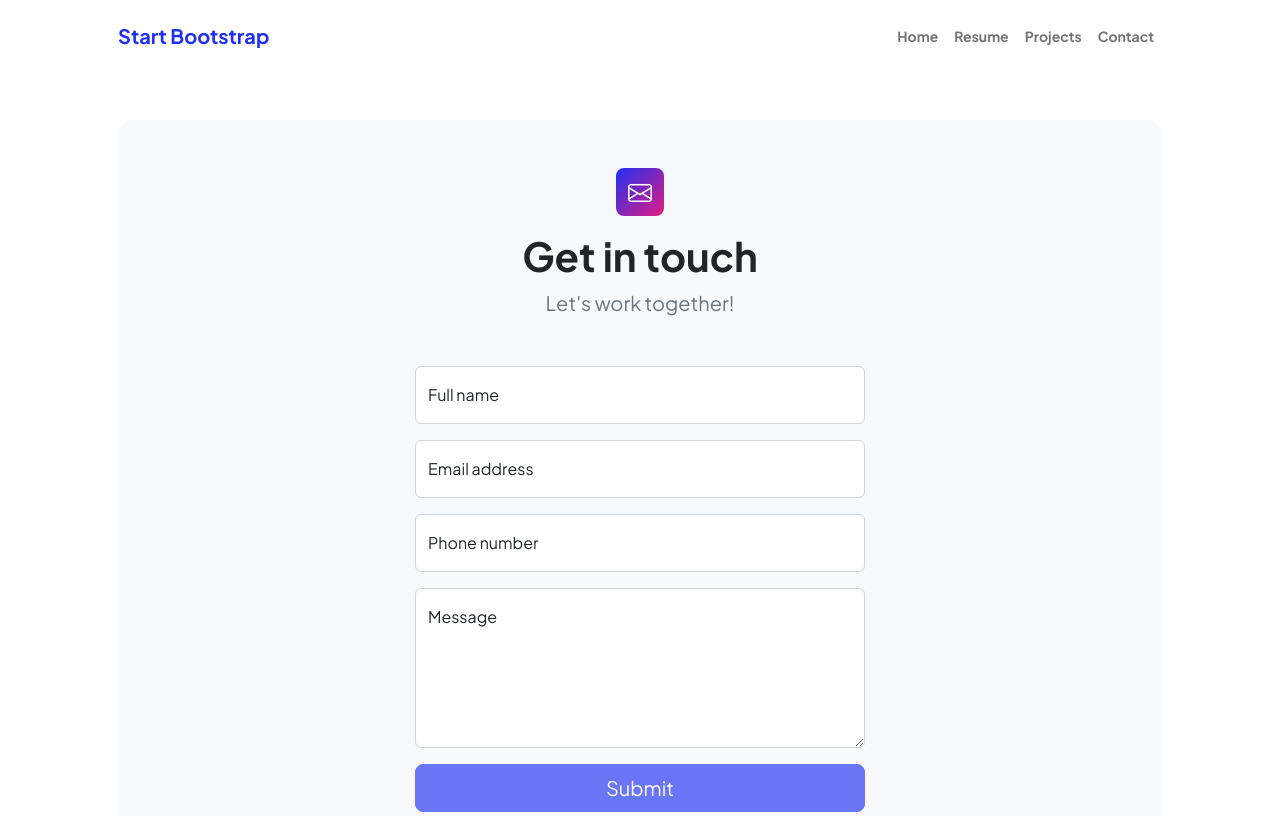
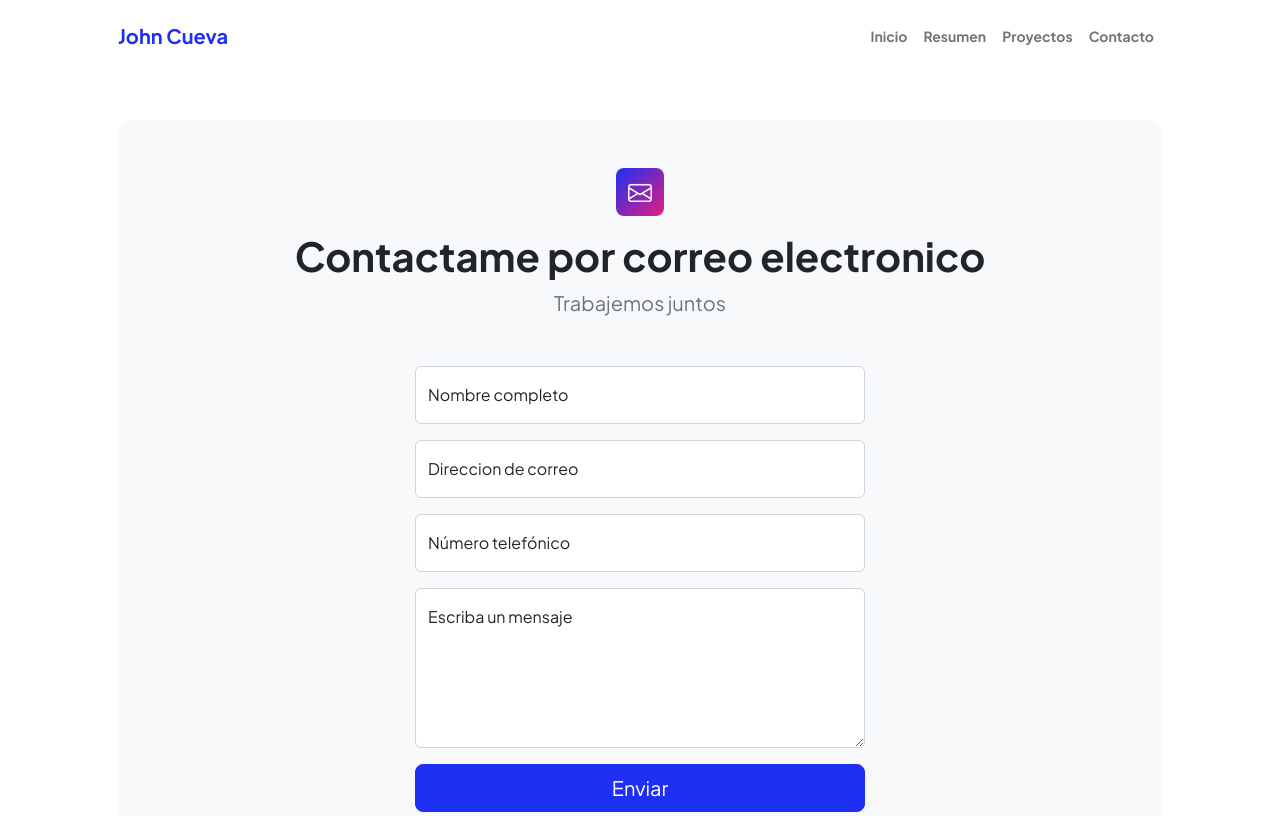
Before and after one commit to castiel336/JohnCueva, a plain HTML site: page contacto.html in a window 1280 px wide. Shown: the top 816 px of the page. Drawn offline with nearby package versions, Linux system fonts and the light colour scheme.

Commit message:
Nueva versionb contacto actualizado

```diff
--- a/contact.html
+++ b/contacto.html
@@ -5,31 +5,26 @@
         <meta name="viewport" content="width=device-width, initial-scale=1, shrink-to-fit=no" />
         <meta name="description" content />
         <meta name="author" content />
-        <title>Modern Business - Start Bootstrap Template</title>
-        <!-- Favicon-->
+        <title>John Cueva </title>
         <link rel="icon" type="image/x-icon" href="assets/favicon.ico" />
-        <!-- Custom Google font-->
         <link rel="preconnect" href="https://fonts.googleapis.com" />
         <link rel="preconnect" href="https://fonts.gstatic.com" crossorigin />
         <link href="https://fonts.googleapis.com/css2?family=Plus+Jakarta+Sans:wght@100;200;300;400;500;600;700;800;900&amp;display=swap" rel="stylesheet" />
-        <!-- Bootstrap icons-->
         <link href="https://cdn.jsdelivr.net/npm/bootstrap-icons@1.8.1/font/bootstrap-icons.css" rel="stylesheet" />
-        <!-- Core theme CSS (includes Bootstrap)-->
         <link href="css/styles.css" rel="stylesheet" />
     </head>
     <body class="d-flex flex-column">
         <main class="flex-shrink-0">
-            <!-- Navigation-->
             <nav class="navbar navbar-expand-lg navbar-light bg-white py-3">
                 <div class="container px-5">
-                    <a class="navbar-brand" href="index.html"><span class="fw-bolder text-primary">Start Bootstrap</span></a>
+                    <a class="navbar-brand" href="index.html"><span class="fw-bolder text-primary">John Cueva</span></a>
                     <button class="navbar-toggler" type="button" data-bs-toggle="collapse" data-bs-target="#navbarSupportedContent" aria-controls="navbarSupportedContent" aria-expanded="false" aria-label="Toggle navigation"><span class="navbar-toggler-icon"></span></button>
                     <div class="collapse navbar-collapse" id="navbarSupportedContent">
                         <ul class="navbar-nav ms-auto mb-2 mb-lg-0 small fw-bolder">
-                            <li class="nav-item"><a class="nav-link" href="index.html">Home</a></li>
-                            <li class="nav-item"><a class="nav-link" href="resume.html">Resume</a></li>
-                            <li class="nav-item"><a class="nav-link" href="projects.html">Projects</a></li>
-                            <li class="nav-item"><a class="nav-link" href="contact.html">Contact</a></li>
+                            <li class="nav-item"><a class="nav-link" href="index.html">Inicio</a></li>
+                            <li class="nav-item"><a class="nav-link" href="resumen.html">Resumen</a></li>
+                            <li class="nav-item"><a class="nav-link" href="Proyectos.html">Proyectos</a></li>
+                            <li class="nav-item"><a class="nav-link" href="contacto.html">Contacto</a></li>
                         </ul>
                     </div>
                 </div>
@@ -41,63 +36,50 @@
                     <div class="bg-light rounded-4 py-5 px-4 px-md-5">
                         <div class="text-center mb-5">
                             <div class="feature bg-primary bg-gradient-primary-to-secondary text-white rounded-3 mb-3"><i class="bi bi-envelope"></i></div>
-                            <h1 class="fw-bolder">Get in touch</h1>
-                            <p class="lead fw-normal text-muted mb-0">Let's work together!</p>
+                            <h1 class="fw-bolder">Contactame por correo electronico</h1>
+                            <p class="lead fw-normal text-muted mb-0">Trabajemos juntos</p>
                         </div>
                         <div class="row gx-5 justify-content-center">
                             <div class="col-lg-8 col-xl-6">
-                                <!-- * * * * * * * * * * * * * * *-->
-                                <!-- * * SB Forms Contact Form * *-->
-                                <!-- * * * * * * * * * * * * * * *-->
-                                <!-- This form is pre-integrated with SB Forms.-->
-                                <!-- To make this form functional, sign up at-->
-                                <!-- https://startbootstrap.com/solution/contact-forms-->
-                                <!-- to get an API token!-->
-                                <form id="contactForm" data-sb-form-api-token="API_TOKEN">
+                                <form id="contactForm" action="https://formspree.io/f/xaygoqzr" method="POST">
                                     <!-- Name input-->
                                     <div class="form-floating mb-3">
                                         <input class="form-control" id="name" type="text" placeholder="Enter your name..." data-sb-validations="required" />
-                                        <label for="name">Full name</label>
-                                        <div class="invalid-feedback" data-sb-feedback="name:required">A name is required.</div>
+                                        <label for="name">Nombre completo</label>
+                                        <div class="invalid-feedback" data-sb-feedback="name:required">Escriba su nombre.</div>
                                     </div>
                                     <!-- Email address input-->
                                     <div class="form-floating mb-3">
                                         <input class="form-control" id="email" type="email" placeholder="name@example.com" data-sb-validations="required,email" />
-                                        <label for="email">Email address</label>
-                                        <div class="invalid-feedback" data-sb-feedback="email:required">An email is required.</div>
-                                        <div class="invalid-feedback" data-sb-feedback="email:email">Email is not valid.</div>
+                                        <label for="email">Direccion de correo</label>
+                                        <div class="invalid-feedback" data-sb-feedback="email:required">Escriba su direccion de correo.</div>
+                                        <div class="invalid-feedback" data-sb-feedback="email:email">Su Email no es valido.</div>
                                     </div>
                                     <!-- Phone number input-->
                                     <div class="form-floating mb-3">
                                         <input class="form-control" id="phone" type="tel" placeholder="(123) 456-7890" data-sb-validations="required" />
-                                        <label for="phone">Phone number</label>
+                                        <label for="phone">Número telefónico</label>
                                         <div class="invalid-feedback" data-sb-feedback="phone:required">A phone number is required.</div>
                                     </div>
                                     <!-- Message input-->
                                     <div class="form-floating mb-3">
                                         <textarea class="form-control" id="message" type="text" placeholder="Enter your message here..." style="height: 10rem" data-sb-validations="required"></textarea>
-                                        <label for="message">Message</label>
-                                        <div class="invalid-feedback" data-sb-feedback="message:required">A message is required.</div>
+                                        <label for="message">Escriba un mensaje</label>
+                                        <div class="invalid-feedback" data-sb-feedback="message:required">Escriba un mensaje.</div>
                                     </div>
-                                    <!-- Submit success message-->
-                                    <!---->
-                                    <!-- This is what your users will see when the form-->
-                                    <!-- has successfully submitted-->
+
                                     <div class="d-none" id="submitSuccessMessage">
                                         <div class="text-center mb-3">
                                             <div class="fw-bolder">Form submission successful!</div>
-                                            To activate this form, sign up at
+
                                             <br />
                                             <a href="https://startbootstrap.com/solution/contact-forms">https://startbootstrap.com/solution/contact-forms</a>
                                         </div>
                                     </div>
-                                    <!-- Submit error message-->
-                                    <!---->
-                                    <!-- This is what your users will see when there is-->
-                                    <!-- an error submitting the form-->
+
                                     <div class="d-none" id="submitErrorMessage"><div class="text-center text-danger mb-3">Error sending message!</div></div>
-                                    <!-- Submit Button-->
-                                    <div class="d-grid"><button class="btn btn-primary btn-lg disabled" id="submitButton" type="submit">Submit</button></div>
+
+                                    <div class="d-grid"><button class="btn btn-primary btn-lg" id="submitButton" type="submit">Enviar</button></div>
                                 </form>
                             </div>
                         </div>
@@ -123,11 +105,45 @@
         <!-- Bootstrap core JS-->
         <script src="https://cdn.jsdelivr.net/npm/bootstrap@5.2.3/dist/js/bootstrap.bundle.min.js"></script>
         <!-- Core theme JS-->
-        <script src="js/scripts.js"></script>
-        <!-- * * * * * * * * * * * * * * * * * * * * * * * * * * * * * * * * * * * * * * * *-->
-        <!-- * *                               SB Forms JS                               * *-->
-        <!-- * * Activate your form at https://startbootstrap.com/solution/contact-forms * *-->
-        <!-- * * * * * * * * * * * * * * * * * * * * * * * * * * * * * * * * * * * * * * * *-->
-        <script src="https://cdn.startbootstrap.com/sb-forms-latest.js"></script>
+
+        <script>
+            window.formbutton = window.formbutton || function () {
+                (formbutton.q = formbutton.q || []).push(arguments);
+            };
+            formbutton("create", {
+                action: "https://formspree.io/f/xaygoqzr",
+                title: "Contact Form",
+                fields: [
+                    {
+                        name: "name",
+                        label: "Nombre completo",
+                        type: "text",
+                        required: true,
+                    },
+                    {
+                        name: "email",
+                        label: "Direccion de correo",
+                        type: "email",
+                        required: true,
+                    },
+                    {
+                        name: "phone",
+                        label: "Número telefónico",
+                        type: "tel",
+                        required: true,
+                    },
+                    {
+                        name: "message",
+                        label: "Escriba un mensaje",
+                        type: "textarea",
+                        required: true,
+                    },
+                ],
+            });
+        </script>
+        <script src="https://formspree.io/js/formbutton-v2.min.js" defer></script>
+    </body>
+    </html>
+
     </body>
 </html>
```
Also changed, not shown: Proyectos.html (renamed from projects.html, +7 -7 lines), index.html (+10 -10 lines), resumen.html (renamed from resume.html, +6 -6 lines).
